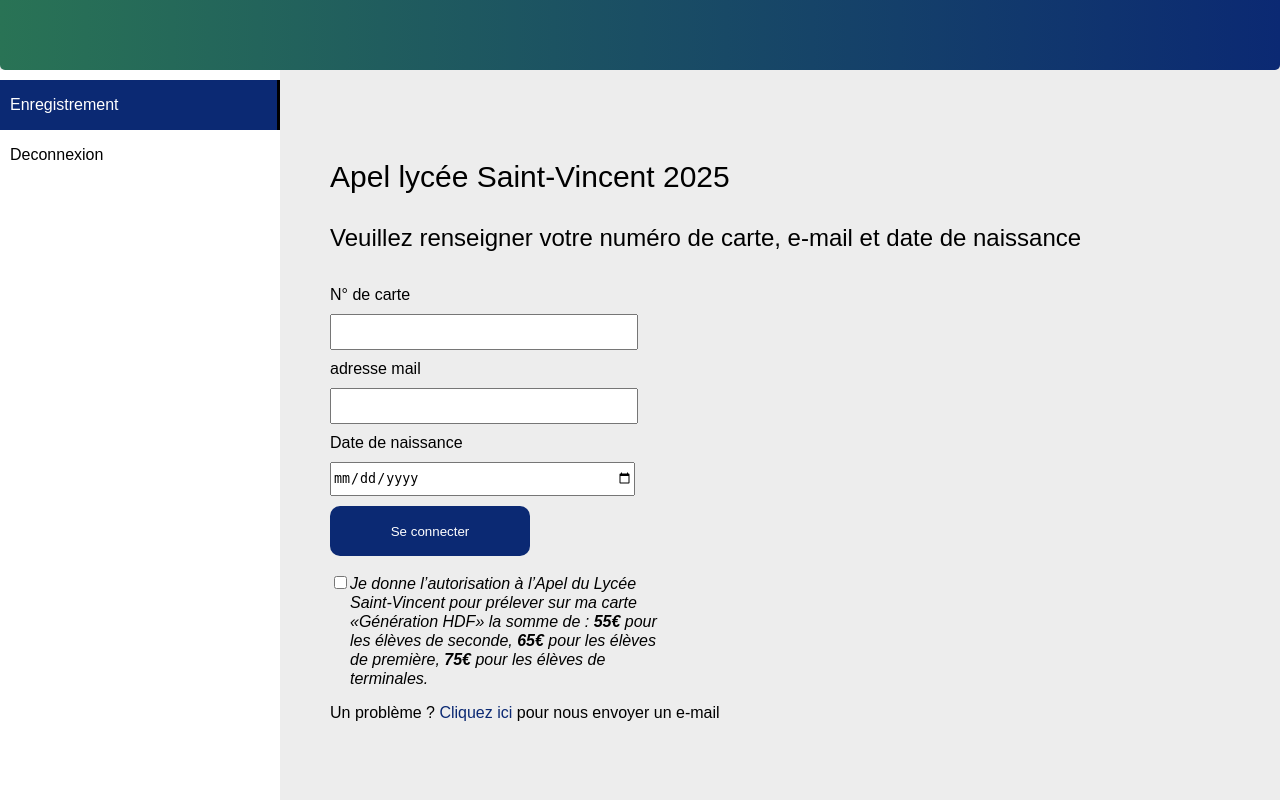
After one commit to SBKF19/apel_2025, a PHP site: page /inscription.php in a window 1280 px wide. The commit adds this page. Run offline with PHP 8.4, Linux system fonts and the light colour scheme.

Commit message:
Réalisation des 3 pages côté élève

```diff
--- a/connexion.php
+++ b/connexion.php
@@ -21,6 +21,9 @@ include_once 'includes/header.php';
                 <input class="input" type="date" id="birth" name="birth" required>
                 <button class="button buttonConnect" type="submit">Se connecter</button>
             </div>
+            <p>Problèmes de connexion ? <a href="mail.php" class="blueText noDeco">Cliquez ici</a> pour nous envoyer un
+                e-mail
+            </p>
     </div>
 </div>
 <?php
--- /dev/null
+++ b/inscription.php
@@ -0,0 +1,43 @@
+<?php
+include_once 'includes/header.php';
+?>
+<header>
+
+</header>
+<div class="row full">
+    <div class="sideBar">
+        <a href="inscription.php" class="button buttonBar">Enregistrement</a>
+        <a href="includes/deco.php" class="buttonBar2">Deconnexion</a>
+    </div>
+    <div class="mainMargin">
+        <p class="title">Apel lycée Saint-Vincent 2025</p>
+        <p class="midtitle">Veuillez renseigner votre numéro de carte, e-mail et date de naissance</p>
+        <form action="recap.php" method="post">
+            <div class="column">
+                <label for="name">N° de carte</label>
+                <input class="input" type="text" id="card" name="card" required>
+                <label class="spaceTop" for="name">adresse mail</label>
+                <input class="input" type="mail" id="mail" name="mail" required>
+                <label class="spaceTop" for="name">Date de naissance</label>
+                <input class="input" type="date" id="birth" name="birth" required>
+                <button class="button buttonConnect" type="submit">Se connecter</button>
+            </div>
+        </form>
+        <label class="row fit">
+            <input class="checkbox" type="checkbox" required>
+            <p class="conditions">Je donne l’autorisation à l’Apel du Lycée Saint-Vincent pour prélever sur ma carte
+                «Génération HDF» la somme de : <b>55€</b> pour les élèves de seconde, <b>65€</b> pour les élèves de
+                première,
+                <b>75€</b> pour
+                les élèves de terminales.
+            </p>
+        </label>
+
+        <p>Un problème ? <a href="mail.php" class="blueText noDeco">Cliquez ici</a> pour nous envoyer un
+            e-mail
+        </p>
+    </div>
+</div>
+<?php
+include_once 'includes/footer.php';
+?>
--- a/style.css
+++ b/style.css
@@ -40,8 +40,28 @@ header {
     flex-direction: column;
 }
 
+.fit {
+    width: fit-content;
+}
+
 .full {
     height: 100%;
+}
+
+.blueText {
+    color: #0B2973;
+}
+
+.greenText {
+    color: #29b01f;
+}
+
+.noDeco,
+button,
+.buttonBar,
+.buttonBar2,
+.buttonConnect {
+    text-decoration: none;
 }
 
 /**************/
@@ -56,29 +76,41 @@ header {
 .button {
     display: flex;
     align-items: center;
-    background: #0B2973;
-    text-decoration: none;
+    background-color: #0B2973;
     color: white;
 }
 
 .buttonBar {
+    color: white;
+    border-right: 3px solid #000000;
+}
+
+.buttonBar2 {
+    display: flex;
+    align-items: center;
+    color: black;
+}
+
+.buttonBar,
+.buttonBar2 {
     padding-left: 10px;
     box-sizing: border-box;
     width: 100%;
     height: 50px;
-    color: white;
-    border-right: 3px solid #000000;
 }
 
 .buttonConnect {
+    display: block;
     text-align: center;
+    align-items: center;
     width: 200px;
     height: 50px;
     border-radius: 10px;
     border: none
 }
 
-.buttonConnect:hover {
+.buttonConnect:hover,
+.buttonBar:hover {
     cursor: pointer;
     background: linear-gradient(90deg, #297355 0%, #0B2973 100%);
 }
@@ -89,7 +121,7 @@ header {
     margin-top: 60px;
 }
 
-input {
+.input {
     width: 300px;
     height: 30px;
 }
@@ -100,3 +132,18 @@ input,
 .buttonConnect {
     margin-top: 10px;
 }
+
+
+/*------------------------------INSCRIPTION--------------------------------------*/
+
+.conditions {
+    margin: 8px 0 0 0;
+    width: 318px;
+    font-style: italic;
+    line-height: 19px;
+}
+
+.checkbox {
+    margin-top: 10px;
+    height: fit-content;
+}
```
Also changed, not shown: includes/deco.php (added, +9 -0 lines), recap.php (added, +32 -0 lines).
